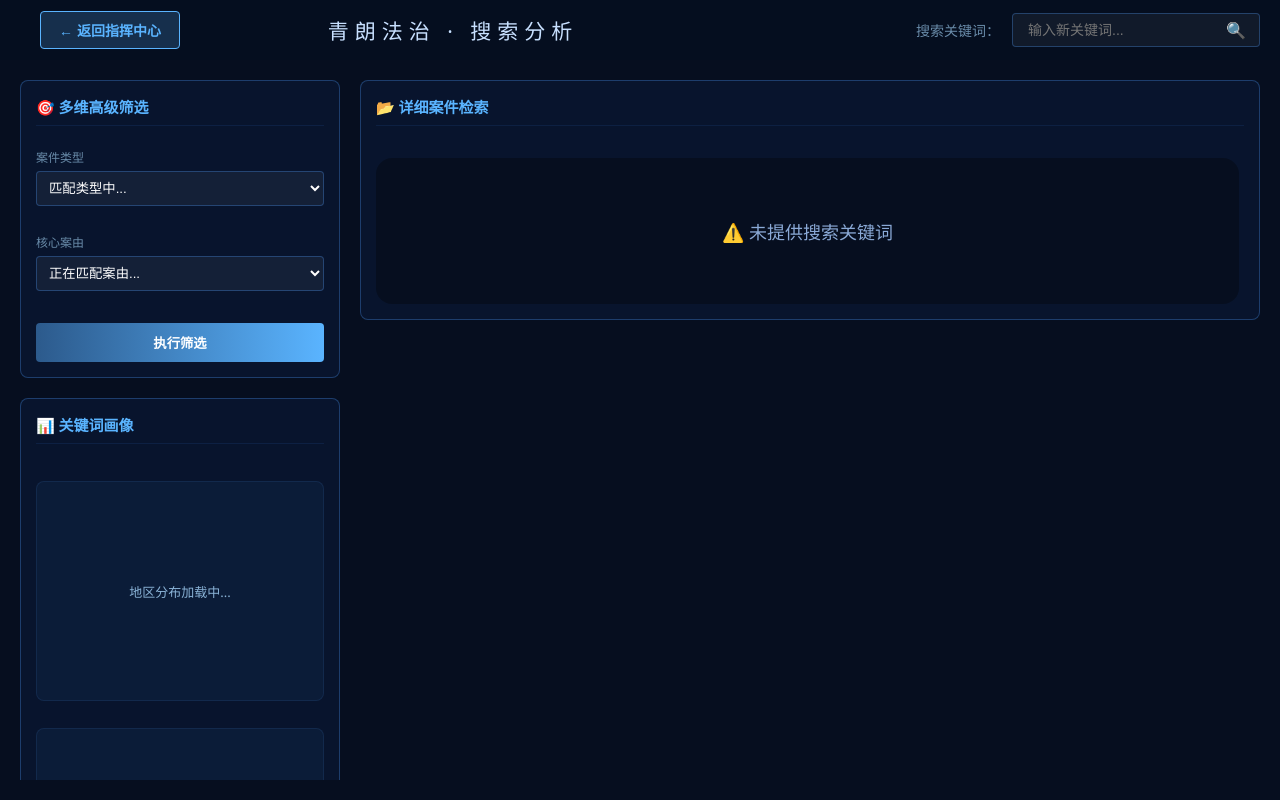
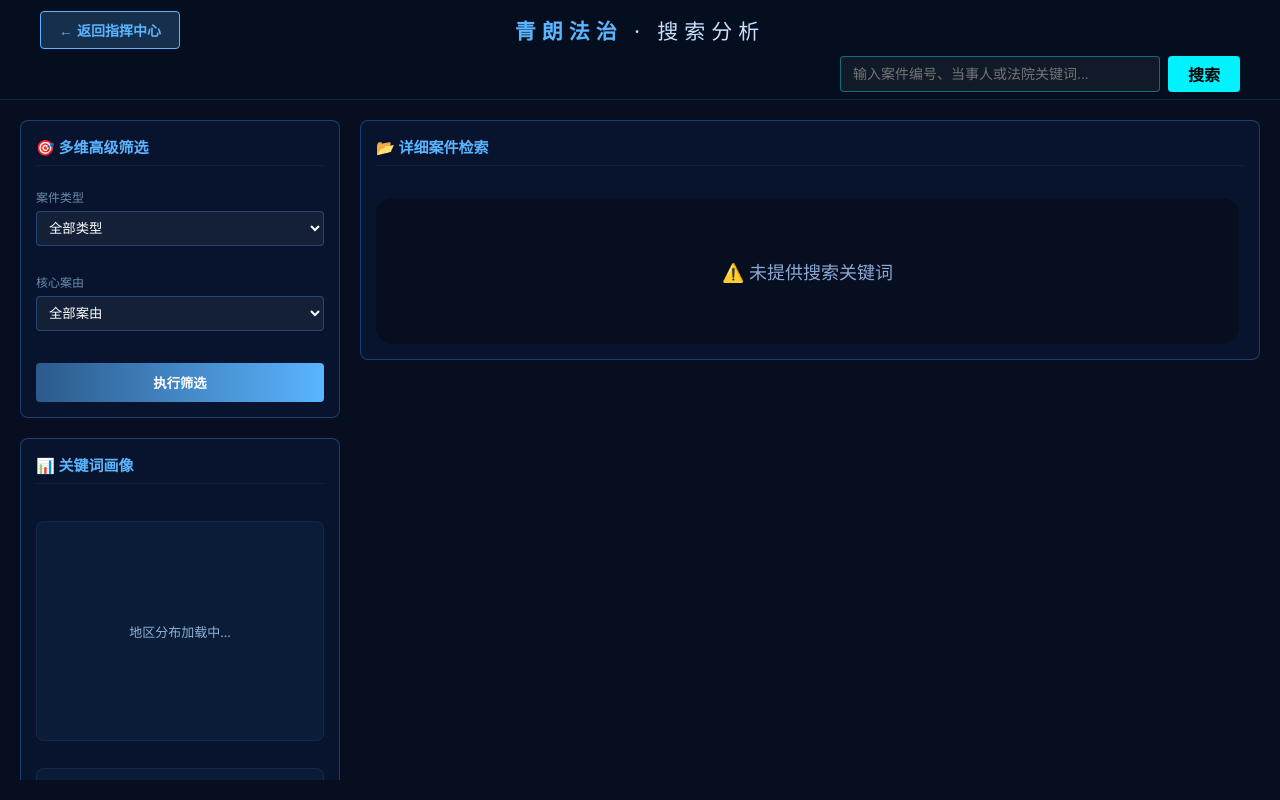
Before and after one commit to Silence-313/QingLang, a Spring Boot app: page /search-results in a window 1280 px wide. Run offline with Spring Boot 4, Linux system fonts and the light colour scheme; data that the repository does not hold is empty.

Commit message:
筛选逻辑成功，等待优化search页面左侧图表

```diff
--- a/src/main/java/org/example/qinglang/controller/CaseController.java
+++ b/src/main/java/org/example/qinglang/controller/CaseController.java
@@ -2,6 +2,8 @@
 
 import org.example.qinglang.entity.CaseEntity;
 import org.example.qinglang.entity.CaseEsEntity; // 导入 ES 实体
+import org.example.qinglang.repository.CaseDetailRepository;
+import org.example.qinglang.repository.CaseRepository;
 import org.example.qinglang.service.CaseService;
 import org.example.qinglang.repository.CaseEsRepository; // 注入 ES 仓库
 import org.springframework.beans.factory.annotation.Autowired;
@@ -19,6 +21,12 @@
 
     @Autowired
     private CaseEsRepository caseEsRepository; // 注入 ES Repository
+
+    @Autowired
+    private CaseDetailRepository caseDetailRepository;
+
+    @Autowired
+    private CaseRepository caseRepository;
 
     @GetMapping
     public List<CaseEntity> list() {
@@ -40,8 +48,21 @@
      * 这样前端代码 main.js 不需要改动地址，依然访问 /api/cases/search
      */
     @GetMapping("/search")
-    public List<CaseEsEntity> search(@RequestParam String keyword) {
-        // 直接使用 ES 进行全文检索[cite: 11]
-        return caseEsRepository.findByTitleOrContentOrPartyNames(keyword, keyword, keyword);
+    public List<CaseEsEntity> search(
+            @RequestParam String keyword,
+            @RequestParam(required = false) String caseType,
+            @RequestParam(required = false) String caseReason) {
+        // 调用服务层的高级搜索方法，返回转换后的 CaseEsEntity 列表
+        return caseService.advancedSearch(keyword, caseType, caseReason);
+    }
+
+    @GetMapping("/types")
+    public List<String> getAllCaseTypes() {
+        return caseRepository.findAllDistinctCaseTypes();
+    }
+
+    @GetMapping("/reasons")
+    public List<String> getAllCaseReasons() {
+        return caseDetailRepository.findAllDistinctCaseReasons();
     }
 }
--- a/src/main/resources/static/css/search.css
+++ b/src/main/resources/static/css/search.css
@@ -338,3 +338,101 @@
     border-color: #00f2fe;
     box-shadow: 0 0 8px rgba(0, 242, 254, 0.2);
 }
+
+/* ===== 1. Header 样式统一 ===== */
+#header {
+    height: 60px;
+    background: rgba(6, 14, 31, 0.95);
+    display: flex;
+    align-items: center;
+    justify-content: center;
+    position: relative;
+    z-index: 10;
+}
+
+#header h1 {
+    color: #c8e0ff;
+    font-size: 21px;
+    letter-spacing: 6px;
+}
+
+#header h1 em {
+    color: #5ab4ff;
+    font-style: normal;
+    font-weight: 600;
+}
+
+/* ===== 2. Nav-Section 样式仿照 ===== */
+.nav-section {
+    height: 40px;
+    display: flex;
+    align-items: center;
+    justify-content: flex-end; /* 搜索框靠右，与 main 一致 */
+    padding: 0 20px;
+    background: rgba(6, 14, 31, 0.8);
+    border-bottom: 1px solid rgba(80, 160, 255, 0.15);
+    position: relative;
+    z-index: 20;
+}
+
+.search-container {
+    position: relative;
+    width: 400px;
+    display: flex;
+    gap: 8px;
+}
+
+#keywordInput {
+    flex: 1;
+    background: rgba(255, 255, 255, 0.05);
+    border: 1px solid rgba(0, 242, 254, 0.4);
+    border-radius: 4px;
+    padding: 6px 12px;
+    color: #fff;
+    outline: none;
+    transition: all 0.3s;
+}
+
+#keywordInput:focus {
+    box-shadow: 0 0 10px rgba(0, 242, 254, 0.5);
+    background: rgba(255, 255, 255, 0.1);
+}
+
+#reSearchBtn {
+    background: #00f2fe;
+    border: none;
+    padding: 6px 20px;
+    border-radius: 4px;
+    color: #000;
+    cursor: pointer;
+    font-weight: bold;
+    transition: 0.3s;
+}
+
+#reSearchBtn:hover {
+    background: #4facfe;
+    box-shadow: 0 0 15px rgba(0, 242, 254, 0.4);
+}
+
+/* ===== 3. 布局高度修正 ===== */
+.main-layout {
+    /* 减去 header(60px) 和 nav-section(40px) 的高度 */
+    height: calc(100vh - 100px);
+    background: #060e1f;
+    display: flex;
+    padding: 20px;
+    gap: 20px;
+    box-sizing: border-box;
+}
+
+/* 结果卡片微调：更像 main 的 case-item */
+.case-card {
+    border-left: 3px solid #5ab4ff;
+    background: rgba(255, 255, 255, 0.03);
+    transition: transform 0.2s ease, background 0.2s ease;
+}
+
+.case-card:hover {
+    background: rgba(80, 160, 255, 0.1);
+    transform: translateX(5px);
+}
--- a/src/main/resources/static/js/search.js
+++ b/src/main/resources/static/js/search.js
@@ -29,12 +29,14 @@
     document.head.appendChild(style);
 })();
 
-document.addEventListener('DOMContentLoaded', () => {
+document.addEventListener('DOMContentLoaded', async () => {
     // --- 1. 初始化 DOM 元素 ---
     const keywordInput = document.getElementById('keywordInput');
     const reSearchBtn = document.getElementById('reSearchBtn');
     const resultsGrid = document.getElementById('resultsGrid');
     const applyFilterBtn = document.getElementById('applyFilterBtn');
+
+    await initFilters();
 
     // --- 2. 初始搜索逻辑 ---
     const params = new URLSearchParams(window.location.search);
@@ -239,8 +241,23 @@
 
     // 渲染 UI（保持不变）
     updateStatsUI(yearMap, geoMap);
-    updateDropdown('filterType', typeSet, '全部类型');
+
     updateDropdown('filterReason', reasonSet, '全部案由');
+}
+
+async function initFilters() {
+    try {
+        const [typesRes, reasonsRes] = await Promise.all([
+            fetch('/api/cases/types'),
+            fetch('/api/cases/reasons')
+        ]);
+        const types = await typesRes.json();
+        const reasons = await reasonsRes.json();
+        updateDropdown('filterType', new Set(types), '全部类型');
+        updateDropdown('filterReason', new Set(reasons), '全部案由');
+    } catch (err) {
+        console.error('加载筛选项失败', err);
+    }
 }
 
 /**
--- a/src/main/resources/templates/search.html
+++ b/src/main/resources/templates/search.html
@@ -11,20 +11,19 @@
 <body>
 <!-- 保持 header 不变 -->
 <div id="header">
-    <!-- 1. 新增：详情页同款返回按钮容器 -->
     <div class="back-btn-container">
         <button id="backToMainBtn" class="back-btn">← 返回指挥中心</button>
     </div>
+    <!-- 统一使用 main 的 em 标签风格 -->
+    <h1><em>青朗法治</em> · 搜索分析</h1>
+</div>
 
-    <!-- 2. 修改：标题不再承担返回功能，改为纯显示 -->
-    <h1 style="flex: 1; text-align: center;">青朗法治 · 搜索分析</h1>
-
-    <div class="search-info-box">
-        <span class="search-label">搜索关键词：</span>
-        <div class="search-input-wrapper">
-            <input type="text" id="keywordInput" placeholder="输入新关键词..." />
-            <button id="reSearchBtn">🔍</button>
-        </div>
+<!-- 新增：仿照 main 的 nav-section -->
+<div class="nav-section">
+    <div class="search-container">
+        <input type="text" id="keywordInput" placeholder="输入案件编号、当事人或法院关键词..." autocomplete="off" />
+        <button type="button" id="reSearchBtn">搜索</button>
+        <div id="searchSuggestions" class="search-suggestions"></div>
     </div>
 </div>
 
```
Also changed, not shown: src/main/java/org/example/qinglang/repository/CaseDetailRepository.java (+7 -0 lines), src/main/java/org/example/qinglang/repository/CaseRepository.java (+6 -2 lines), src/main/java/org/example/qinglang/service/CaseService.java (+37 -0 lines).
